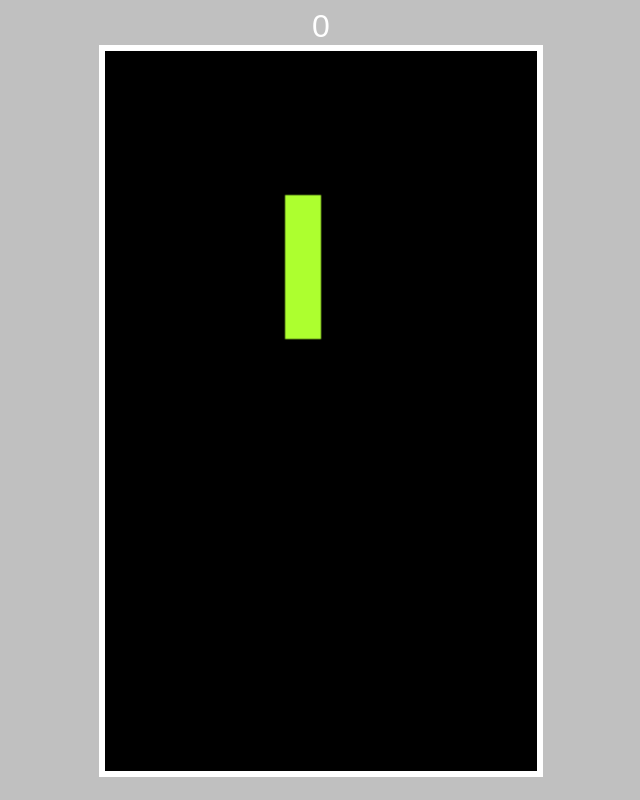
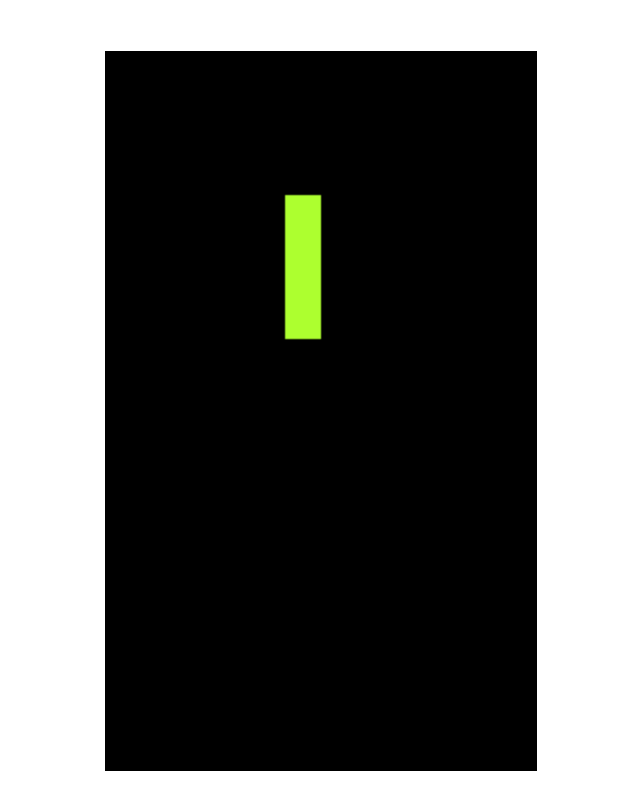
Before and after one commit to NAU211/KURSACH211, a plain HTML site: page index.html in a window 1280 px wide. Shown: the whole page, without its empty margins (319-959 px from the left). Drawn offline with Linux system fonts and the light colour scheme.

Commit message:
Update index.html

```diff
--- a/index.html
+++ b/index.html
@@ -3,7 +3,7 @@
     <title>Tetris</title>
     <style>
       body {
-        background: #C0C0C0;
+        background: #FFFFFF;
         color: #fff;
         font-family: sans-serif;
         font-size: 2em;
```
